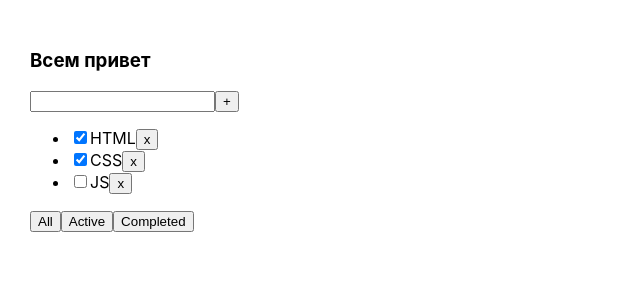
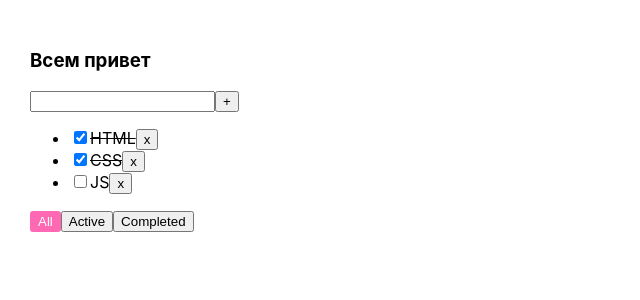
Before and after one commit to abdcod/TodoList, a React (Create React App) app: page / in a window 1280 px wide. Shown: the top 300 px of the page, without its empty margins (0-640 px from the left). Built offline with nearby package versions, Linux system fonts and the light colour scheme.

Commit message:
new fixes

```diff
--- a/src/App.css
+++ b/src/App.css
@@ -1,8 +1,31 @@
 .App {
-  padding: 30px;
-  display: flex;
+    padding: 30px;
+    display: flex;
 }
 
 .App > div {
-  margin-right: 50px;
+    margin-right: 50px;
 }
+
+.task-done {
+    text-decoration: line-through;
+}
+
+.task-isnotdone {
+    font-weight: bold;
+}
+
+.btn-active {
+
+    color: white;
+    background-color: hotpink;
+    border: 2px solid hotpink;
+    border-radius: 3px;
+
+}
+
+.input-error {
+
+    border: 2px solid red;
+    outline: none;
+}
--- a/src/App.tsx
+++ b/src/App.tsx
@@ -35,6 +35,10 @@
         setTasks([...tasks, newTask]);
     }
 
+    const changeTaskStatus = (taskId: string, isDone: boolean) => {
+        setTasks(tasks.map((t) => t.id === taskId ? {...t, isDone: isDone}: t ))
+    }
+
 
 
     const getFilteredTaskForRender = (tasks: Array<TaskType>, filter: FilterValuesType): Array<TaskType> => {
@@ -69,6 +73,8 @@
                 removeTask={removeTask}
                 changeFilter={changeFilter}
                 addTask={addTask}
+                changeTaskStatus={changeTaskStatus}
+                filter={filter}
             />
             {/*<TodoList title={toDoListTitle_2} tasks={tasks}/>*/}
             {/*<TodoList title={"Привет"} tasks={tasks_1}/>*/}
--- a/src/TodoList.tsx
+++ b/src/TodoList.tsx
@@ -7,7 +7,10 @@
     removeTask: (taskId: string) => void
     changeFilter: (filter: FilterValuesType) => void
     addTask: (title: string) => void
+    changeTaskStatus: (taskId: string, isDone: boolean) => void
+    filter: FilterValuesType;
 }
+
 
 export type TaskType = {
     title: string,
@@ -21,13 +24,16 @@
 const TodoList: FC<TodoListPropsType> = (props) => {
 
     const [title, setTitle] = useState<string>("")
+    const [error, setError] = useState<boolean>(false);
 
     let taskList = props.tasks.length
         ? props.tasks.map((task: TaskType) => {
             const removeTask = () => props.removeTask(task.id)
+            const changeTaskStatus = (event: ChangeEvent<HTMLInputElement>) => props.changeTaskStatus(task.id, event.currentTarget.checked)
+            const taskClasses = task.isDone ? "task-done" : "task"
             return (
-                <li key={task.id}>
-                    <input type="checkbox" checked={task.isDone}/>
+                <li key={task.id} className={taskClasses}>
+                    <input onChange={changeTaskStatus} type="checkbox" checked={task.isDone}/>
                     <span>{task.title}</span>
                     <button onClick={removeTask}>x</button>
                 </li>
@@ -43,16 +49,29 @@
     // props.tasks.length
 
     const addTask = () => {
-        props.addTask(title);
+        const trimmedTitle = title.trim();
+        if (trimmedTitle !== "") {
+            props.addTask(trimmedTitle);
+            //setError(false);
+        } else {
+            setError(true);
+        }
         setTitle("");
     }
 
-    const onChangeHandler = (event: ChangeEvent<HTMLInputElement>) => setTitle(event.currentTarget.value);
+    const onChangeHandler = (event: ChangeEvent<HTMLInputElement>) => {
+        error && setError(false);
+        setTitle(event.currentTarget.value)
+    }
     const onKeyDownHandler = (e: KeyboardEvent<HTMLInputElement>) => e.key === "Enter" && addTask();
 
     const handlerCreator = (filter: FilterValuesType) => {
         return () => props.changeFilter(filter);
     }
+    const errorMessage = error &&
+        <p style={{color: "red", fontWeight: "bold", margin: "0"}}>Title is not applicable</p>;
+
+    const inputErrorClasses = error ? 'input-error' : "" ;
 
     return (
         <div>
@@ -62,16 +81,23 @@
                     value={title}
                     onChange={onChangeHandler}
                     onKeyDown={onKeyDownHandler}
+                    className={inputErrorClasses}
                 />
                 <button onClick={addTask}>+</button>
+                {errorMessage}
             </div>
             <ul>
                 {taskList}
             </ul>
             <div>
-                <button onClick={handlerCreator("all")}>All</button>
-                <button onClick={handlerCreator("active")}>Active</button>
-                <button onClick={handlerCreator("completed")}>Completed</button>
+                <button className={props.filter === "all" ? "btn-active" : ""} onClick={handlerCreator("all")}>All
+                </button>
+                <button className={props.filter === "active" ? "btn-active" : ""}
+                        onClick={handlerCreator("active")}>Active
+                </button>
+                <button className={props.filter === "completed" ? "btn-active" : ""}
+                        onClick={handlerCreator("completed")}>Completed
+                </button>
             </div>
         </div>
     );
```
